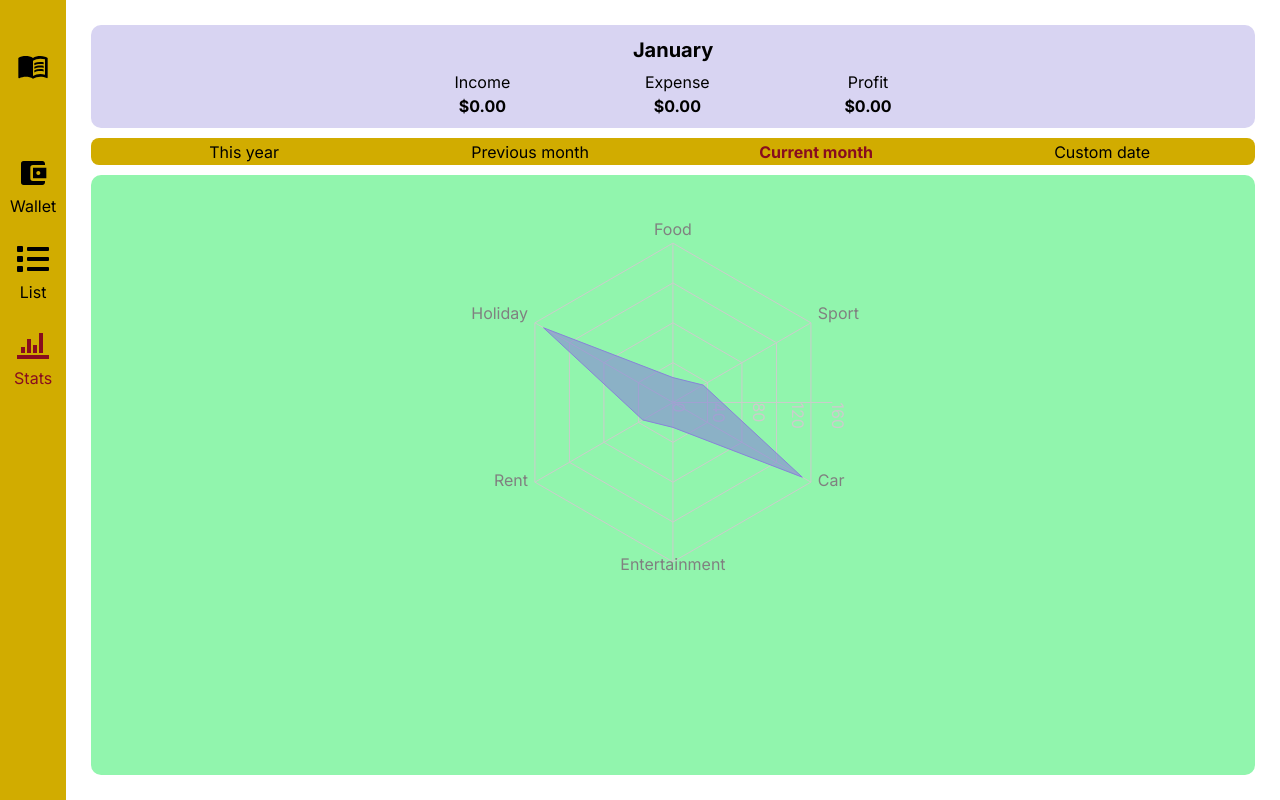
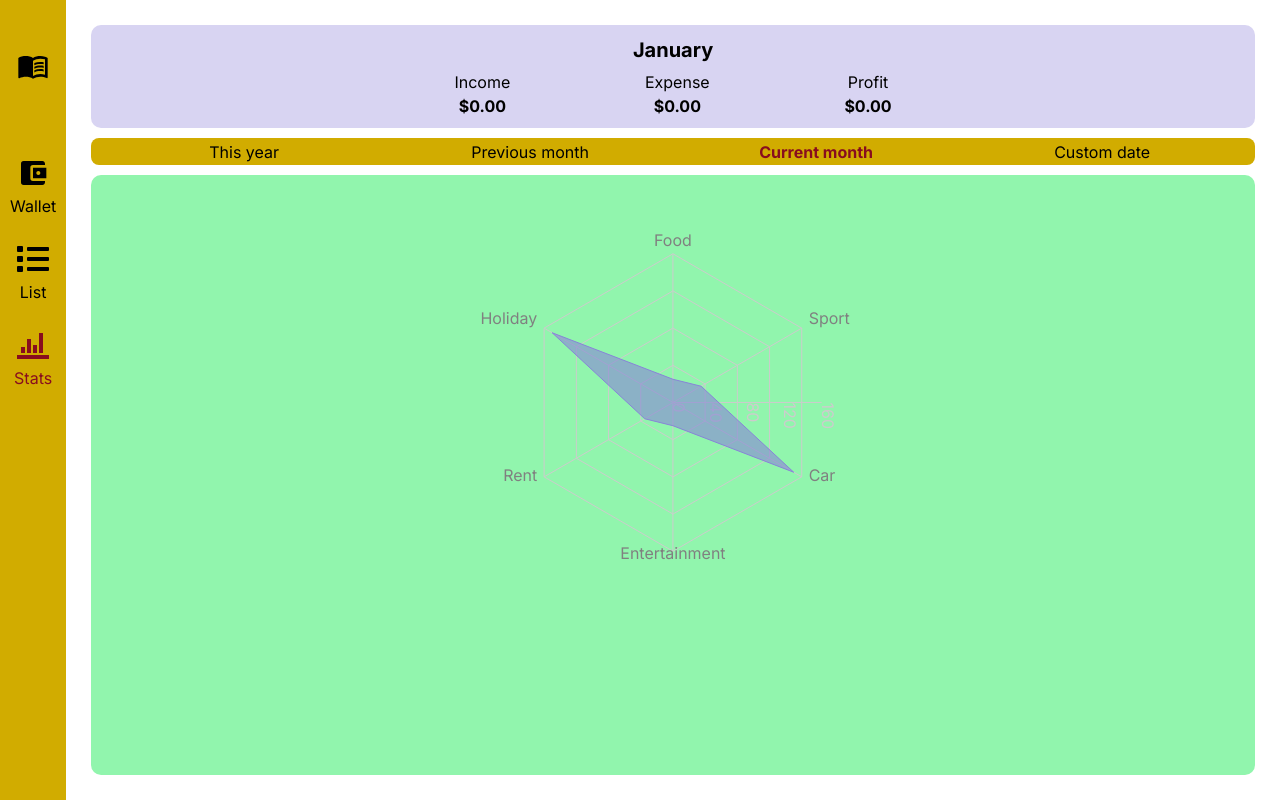
Before and after one commit to eimuciu/cash-tracker, a Next.js app: page /stats in a window 1280 px wide. Built offline with nearby package versions, Linux system fonts and the light colour scheme.

Commit message:
radius changes

```diff
--- a/src/app/components/pages/stats/radarChart/index.tsx
+++ b/src/app/components/pages/stats/radarChart/index.tsx
@@ -45,12 +45,8 @@ const data = [
 export default function RadarChartElement() {
   return (
     <main className="flex w-[100%] h-[75%] mx-auto">
-        <ResponsiveContainer
-          width="100%"
-          height="100%"
-          className="bg-[#91F5AD]"
-        >
-          <RadarChart outerRadius="75%" data={data}>
+      <ResponsiveContainer width="100%" height="100%" className="bg-[#91F5AD]">
+        <RadarChart outerRadius="70%" data={data}>
           <PolarGrid />
           <PolarAngleAxis dataKey="name" />
           <PolarRadiusAxis />
```
Lines whose indentation alone changed are shown as unchanged.
